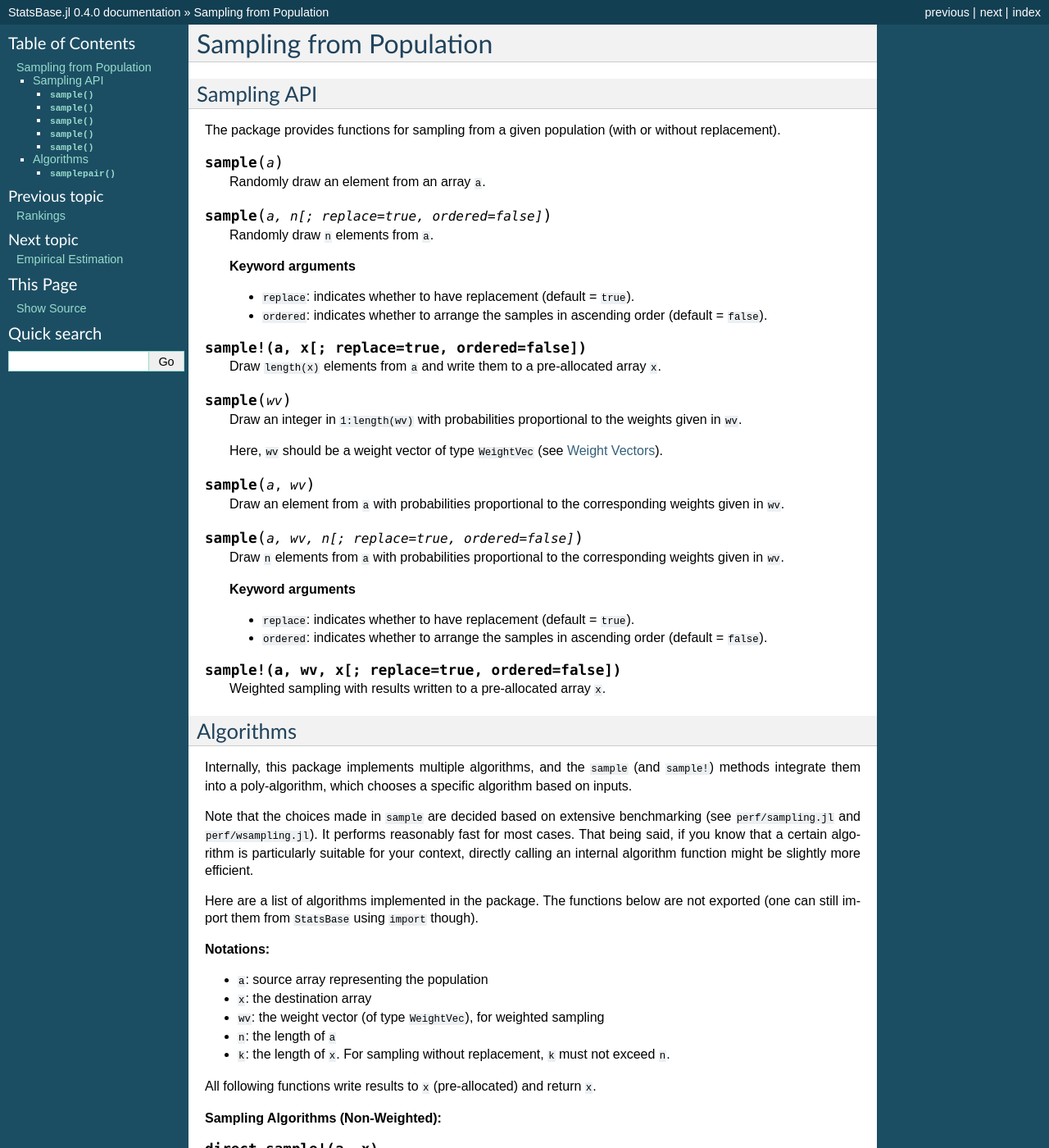
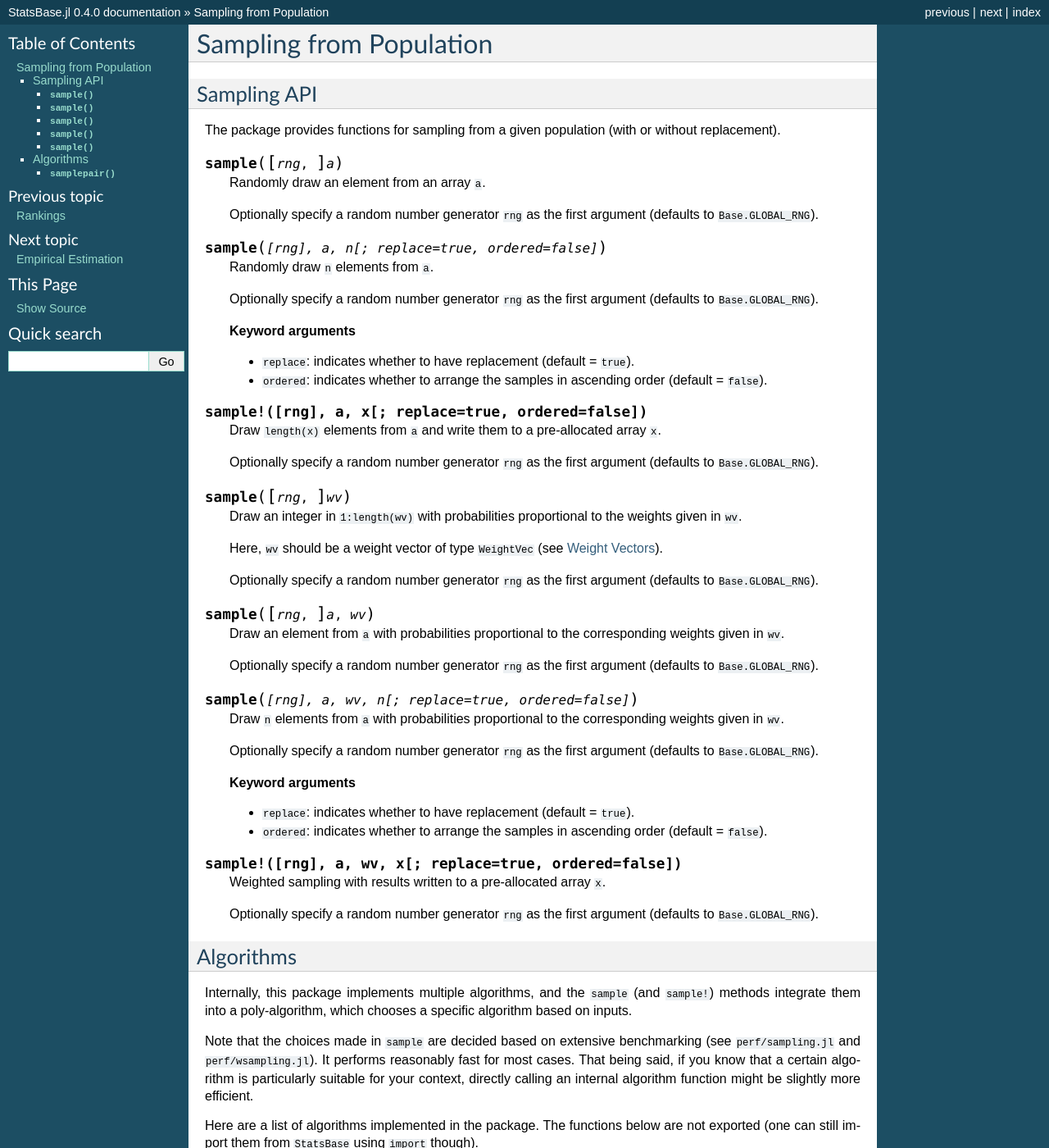
Before and after one commit to JuliaStats/StatsBase.jl, a Sphinx documentation site: the page built from docs/source/sampling.rst, in a window 1280 px wide and 1400 px high. Shown: the whole window at 82% size. Built offline with Sphinx 7.4.7, drawn with Linux system fonts in a browser that asks for light colours; formulas are drawn with MathJax 3; some of the changed text lies outside the part shown.

Commit message:
docs updated

```diff
--- a/docs/source/sampling.rst
+++ b/docs/source/sampling.rst
@@ -6,45 +6,59 @@
 
 The package provides functions for sampling from a given population (with or without replacement).
 
-.. function:: sample(a)
+.. function:: sample([rng], a)
 
     Randomly draw an element from an array ``a``.
 
-.. function:: sample(a, n[; replace=true, ordered=false])
+    Optionally specify a random number generator ``rng`` as the first argument (defaults to ``Base.GLOBAL_RNG``).
+
+.. function:: sample([rng], a, n[; replace=true, ordered=false])
 
     Randomly draw ``n`` elements from ``a``.
+
+    Optionally specify a random number generator ``rng`` as the first argument (defaults to ``Base.GLOBAL_RNG``).
 
     **Keyword arguments**
 
     - ``replace``: indicates whether to have replacement (default = ``true``).
     - ``ordered``: indicates whether to arrange the samples in ascending order (default = ``false``).
 
-.. function:: sample!(a, x[; replace=true, ordered=false])
+.. function:: sample!([rng], a, x[; replace=true, ordered=false])
 
     Draw ``length(x)`` elements from ``a`` and write them to a pre-allocated array ``x``.
 
-.. function:: sample(wv)
+    Optionally specify a random number generator ``rng`` as the first argument (defaults to ``Base.GLOBAL_RNG``).
+
+.. function:: sample([rng], wv)
 
     Draw an integer in ``1:length(wv)`` with probabilities proportional to the weights given in ``wv``.
 
     Here, ``wv`` should be a weight vector of type ``WeightVec`` (see :ref:`weightvec`).
 
-.. function:: sample(a, wv)
+    Optionally specify a random number generator ``rng`` as the first argument (defaults to ``Base.GLOBAL_RNG``).
+
+.. function:: sample([rng], a, wv)
 
     Draw an element from ``a`` with probabilities proportional to the corresponding weights given in ``wv``.
 
-.. function:: sample(a, wv, n[; replace=true, ordered=false])
+    Optionally specify a random number generator ``rng`` as the first argument (defaults to ``Base.GLOBAL_RNG``).
+
+.. function:: sample([rng], a, wv, n[; replace=true, ordered=false])
 
     Draw ``n`` elements from ``a`` with probabilities proportional to the corresponding weights given in ``wv``.
+
+    Optionally specify a random number generator ``rng`` as the first argument (defaults to ``Base.GLOBAL_RNG``).
 
     **Keyword arguments**
 
     - ``replace``: indicates whether to have replacement (default = ``true``).
     - ``ordered``: indicates whether to arrange the samples in ascending order (default = ``false``).
 
-.. function:: sample!(a, wv, x[; replace=true, ordered=false])
+.. function:: sample!([rng], a, wv, x[; replace=true, ordered=false])
 
     Weighted sampling with results written to a pre-allocated array ``x``.
+
+    Optionally specify a random number generator ``rng`` as the first argument (defaults to ``Base.GLOBAL_RNG``).
 
 
 Algorithms
@@ -63,13 +77,14 @@
 - ``wv``: the weight vector (of type ``WeightVec``), for weighted sampling
 - ``n``: the length of ``a``
 - ``k``: the length of ``x``. For sampling without replacement, ``k`` must not exceed ``n``.
+- ``rng``: optional random number generator (defaults to ``Base.GLOBAL_RNG``)
 
 All following functions write results to ``x`` (pre-allocated) and return ``x``.
 
 
 **Sampling Algorithms (Non-Weighted):**
 
-.. function:: direct_sample!(a, x)
+.. function:: direct_sample!([rng], a, x)
 
     *Direct sampling.*
 
@@ -77,13 +92,13 @@
 
     This algorithm consumes ``k`` random numbers.
 
-.. function:: samplepair(a)
+.. function:: samplepair([rng], a)
 
     Pick two elements at distinct positions from ``a``, and return them as a pair.
 
     This algorithm consumes exactly two random numbers.
 
-.. function:: knuths_sample!(a, x)
+.. function:: knuths_sample!([rng], a, x)
 
     *Knuth's Algorithm S* for random sampling without replacement.
 
@@ -91,7 +106,7 @@
 
     This algorithm consumes ``n`` random numbers. It requires no additional memory space. Suitable for the case where memory is tight.
 
-.. function:: fisher_yates_sample!(a, x)
+.. function:: fisher_yates_sample!([rng], a, x)
 
     *Fisher-Yates shuffling* (with early termination).
 
@@ -107,7 +122,7 @@
 
     This algorithm consumes ``k`` random numbers. It uses an integer array of length ``n`` internally to maintain the shuffled indices. It is considerably faster than Knuth's algorithm especially when ``n`` is greater than ``k``.
 
-.. function:: self_avoid_sample!(a, x)
+.. function:: self_avoid_sample!([rng], a, x)
 
     Use a set to maintain the index that has been sampled. Each time draw a new index, if the index has already been sampled, redraw until it draws an unsampled one.
 
@@ -115,7 +130,7 @@
 
     However, if ``k`` is large and approaches ``n``, the rejection rate would increase drastically, resulting in poorer performance.
 
-.. function:: seqsample_a!(a, x)
+.. function:: seqsample_a!([rng], a, x)
 
     *Algorithm A* described in the following paper (page 714).
 
@@ -123,7 +138,7 @@
 
     This algorithm consumes ``O(n)`` random numbers. The outputs are ordered.
 
-.. function:: seqsample_c!(a, x)
+.. function:: seqsample_c!([rng], a, x)
 
     *Algorithm C* described in the following paper (page 714).
 
@@ -134,7 +149,7 @@
 
 **Weighted Sampling Algorithms:**
 
-.. function:: direct_sample!(a, wv, x)
+.. function:: direct_sample!([rng], a, wv, x)
 
     *Direct sampling.*
 
@@ -142,7 +157,7 @@
 
     This algorithm: (1) consumes ``k`` random numbers; (2) has time complexity ``O(n k)``, as scanning the weight vector each time takes ``O(n)``; and (3) requires no additional memory space.
 
-.. function:: alias_sample!(a, wv, x)
+.. function:: alias_sample!([rng], a, wv, x)
 
     *Alias method.*
 
@@ -152,7 +167,7 @@
 
     This algorithm takes ``O(n log n)`` time for building the alias table, and then ``O(1)`` to draw each sample. It consumes ``2 k`` random numbers.
 
-.. function:: naive_wsample_norep!(a, wv, x)
+.. function:: naive_wsample_norep!([rng], a, wv, x)
 
     Naive implementation of weighted sampling without replacement.
 
```
